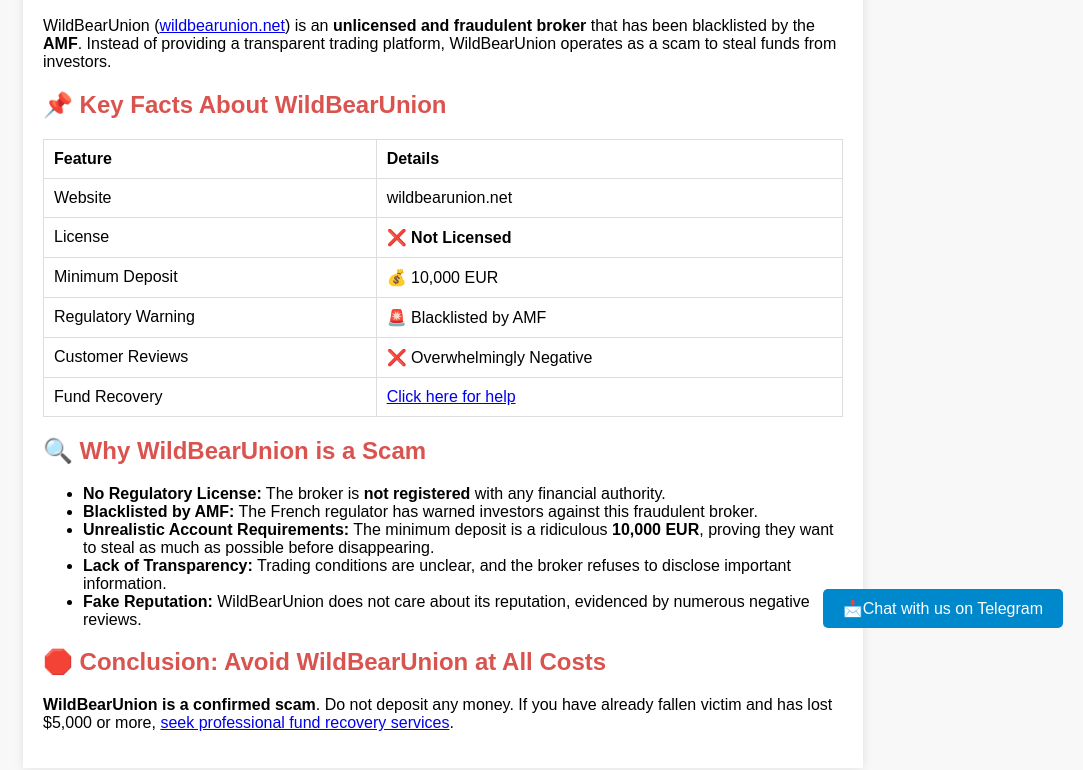
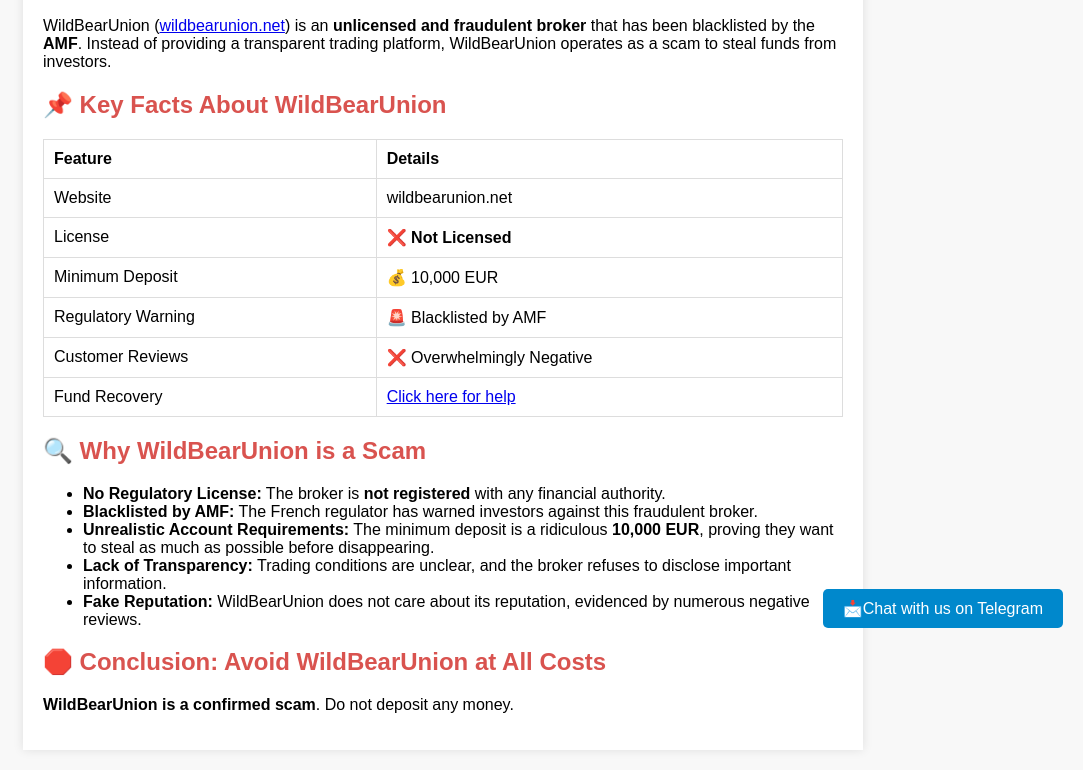
Before and after one commit to Fintechreviewer/wildbearunion.net-review-is-this-broker-legit-or-scam, a plain HTML site: page index.html in a window 1280 px wide. Shown: the part 152-922 px from the top of the page, without its empty margins (197-1280 px from the left). Drawn offline with Linux system fonts and the light colour scheme.

Commit message:
Update index.html

```diff
--- a/index.html
+++ b/index.html
@@ -46,9 +46,7 @@
 
 
         <h2>🛑 Conclusion: Avoid WildBearUnion at All Costs</h2>
-        <p><strong>WildBearUnion is a confirmed scam</strong>. Do not deposit any money. If you have already fallen victim and has lost $5,000 or more, <a href="https://secureform.cncintel.com/cncintelligence/form/BP/formperma/W6dSGqsKM2cxBeHFtd8jGzagYDJun_9TjlK_l3BPBkY" target="_blank">seek professional fund recovery services</a>.</p>
-    </div>
-
+        <p><strong>WildBearUnion is a confirmed scam</strong>. Do not deposit any money.
     <a href="https://t.me/githubreviews" class="telegram" target="_blank">📩Chat with us on Telegram</a>
 </body>
 </html>
```
